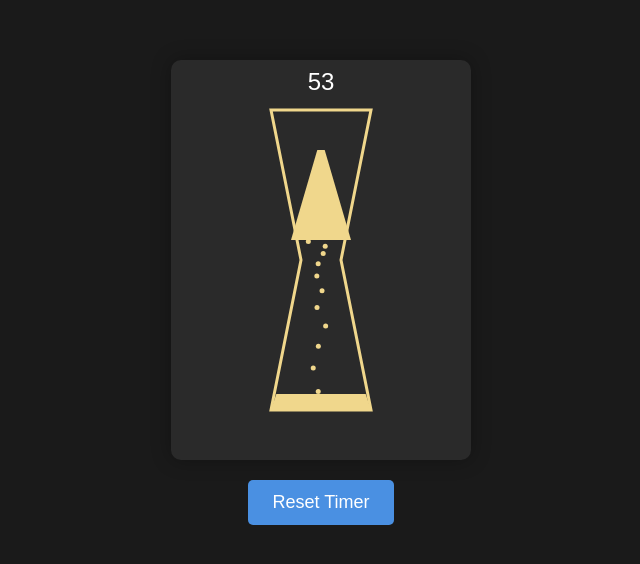
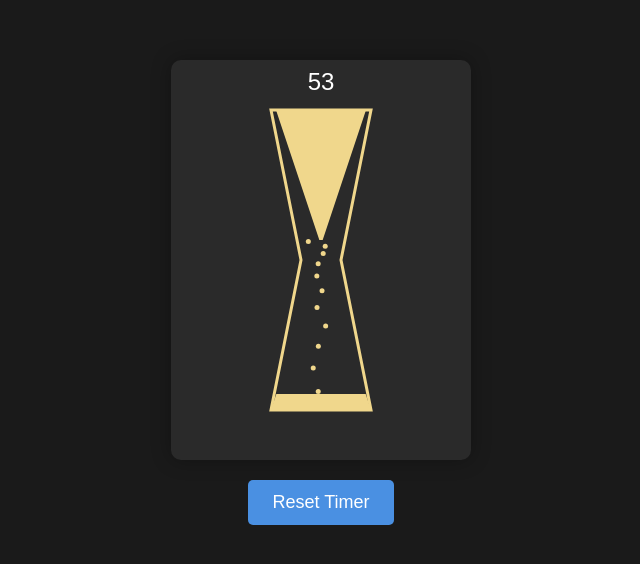
Before and after one commit to AugustWasilowski/HourglassTimer, a website built with Vite: page index.html in a window 1280 px wide. Shown: the part 108-672 px from the top of the page, without its empty margins (319-959 px from the left). Built offline with nearby package versions, Linux system fonts and the light colour scheme.

Commit message:
fixed shape

```diff
--- a/main.js
+++ b/main.js
@@ -165,23 +165,31 @@ class HourglassTimer {
     this.ctx.closePath();
     this.ctx.fill();
 
-    // Draw top sand pile with inverse progress
+    // Draw top sand pile with correct orientation and width
     const topProgress = this.timeLeft / 60;
     if (topProgress > 0) {
-      const topWidth = 40;
-      const baseY = 90;
+      // Calculate width at the top based on the hourglass shape
+      const topY = 50;
+      const topHourglassWidth = 50; // Half width of hourglass at top (100 to 200)
 
-      // Calculate height reduction based on bottom sand level
-      const bottomSandProgress = 1 - ((this.bottomSandLevel - this.middleY) / (350 - this.middleY));
-      const heightMultiplier = bottomSandProgress * topProgress;
+      // Use a slightly smaller width for the sand to make it parallel to the walls
+      const topSandWidth = topHourglassWidth - 5;
+
+      // Calculate the width at the neck level
+      const neckY = this.middleY - this.neckWidth;
+      const neckProgress = (neckY - 50) / (this.middleY - 50);
+      const neckHourglassWidth = 50 * (1 - neckProgress);
+
+      // Use a slightly smaller width for the sand at neck level
+      const neckSandWidth = neckHourglassWidth - 5;
 
       this.ctx.beginPath();
-      // Start from the neck where particles spawn (wider area)
-      this.ctx.moveTo(150 - 30, this.middleY - this.neckWidth);
-      this.ctx.lineTo(150 + 30, this.middleY - this.neckWidth);
-      // Draw angled lines up to the top width, adjusted by height multiplier
-      this.ctx.lineTo(150 + (topWidth * heightMultiplier), baseY);
-      this.ctx.lineTo(150 - (topWidth * heightMultiplier), baseY);
+      // Start from the top corners with adjusted width
+      this.ctx.moveTo(150 - topSandWidth, topY);
+      this.ctx.lineTo(150 + topSandWidth, topY);
+      // Draw angled lines down to the neck with adjusted width
+      this.ctx.lineTo(150 + neckSandWidth, neckY);
+      this.ctx.lineTo(150 - neckSandWidth, neckY);
       this.ctx.closePath();
       this.ctx.fill();
     }
```
Also changed, not shown: index.html (line endings or trailing spaces), package.json (line endings or trailing spaces), style.css (line endings or trailing spaces), vite.config.js (line endings or trailing spaces), 1 other file.
